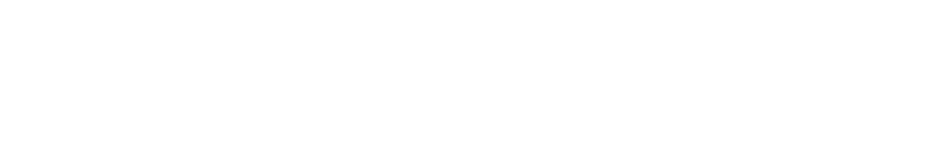
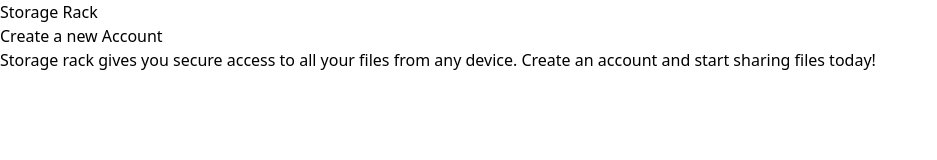
Before and after one commit to immdipu/storage-rack, an Astro site in the folder frontend/: page /signup in a window 1280 px wide. Shown: the whole page, without its empty margins (0-937 px from the left). Built offline with nearby package versions, Linux system fonts and the light colour scheme; Astro itself is replaced by a stand-in of ours.

Commit message:
feat(page): signup page add

```diff
--- a/frontend/astro.config.mjs
+++ b/frontend/astro.config.mjs
@@ -1,8 +1,9 @@
 import { defineConfig } from 'astro/config';
+import tailwind from "@astrojs/tailwind";
 
-import tailwind from "@astrojs/tailwind";
+import react from "@astrojs/react";
 
 // https://astro.build/config
 export default defineConfig({
-  integrations: [tailwind()]
+  integrations: [tailwind(), react()]
 });
--- a/frontend/package.json
+++ b/frontend/package.json
@@ -11,8 +11,13 @@
   },
   "dependencies": {
     "@astrojs/check": "^0.7.0",
+    "@astrojs/react": "^3.5.0",
     "@astrojs/tailwind": "^5.1.0",
+    "@types/react": "^18.3.3",
+    "@types/react-dom": "^18.3.0",
     "astro": "^4.10.2",
+    "react": "^18.3.1",
+    "react-dom": "^18.3.1",
     "tailwindcss": "^3.4.3",
     "typescript": "^5.4.5"
   }
--- /dev/null
+++ b/frontend/src/components/Logo.astro
@@ -0,0 +1,7 @@
+---
+
+---
+
+<div>
+  <h3>Storage Rack</h3>
+</div>
--- a/frontend/src/layouts/Layout.astro
+++ b/frontend/src/layouts/Layout.astro
@@ -17,7 +17,9 @@
     <title>{title}</title>
   </head>
   <body>
-    <slot />
+    <div class="max-w-7xl w-full">
+      <slot />
+    </div>
   </body>
 </html>
 <style is:global>
@@ -36,6 +38,5 @@
   html {
     font-family: system-ui, sans-serif;
     background: white;
-    background-size: 224px;
   }
 </style>
--- a/frontend/src/pages/signup.astro
+++ b/frontend/src/pages/signup.astro
@@ -1,7 +1,20 @@
 ---
+import Logo from "../components/Logo.astro";
 import Layout from "../layouts/Layout.astro";
 ---
 
 <Layout title="Sign up">
-  <section></section>
+  <div>
+    <Logo />
+  </div>
+  <div>
+    <secion class="w-full">
+      <h1 class="">Create a new Account</h1>
+      <p>
+        Storage rack gives you secure access to all your files from any device.
+        Create an account and start sharing files today!
+      </p>
+    </secion>
+    <section class="w-full"></section>
+  </div>
 </Layout>
--- a/frontend/tsconfig.json
+++ b/frontend/tsconfig.json
@@ -1,3 +1,7 @@
 {
-  "extends": "astro/tsconfigs/strict"
+  "extends": "astro/tsconfigs/strict",
+  "compilerOptions": {
+    "jsx": "react-jsx",
+    "jsxImportSource": "react"
+  }
 }
```
Also changed, not shown: frontend/src/ui/Input.tsx (added), 1 other file.
